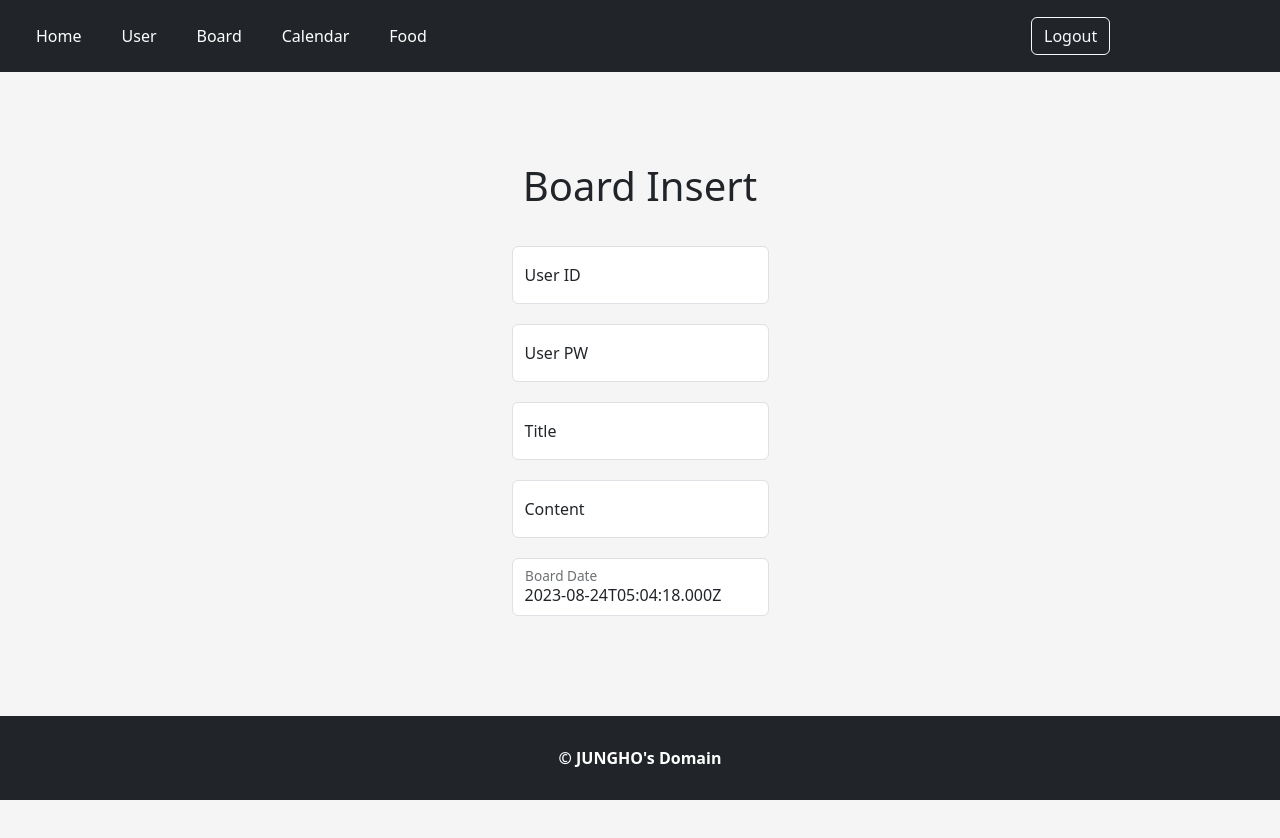
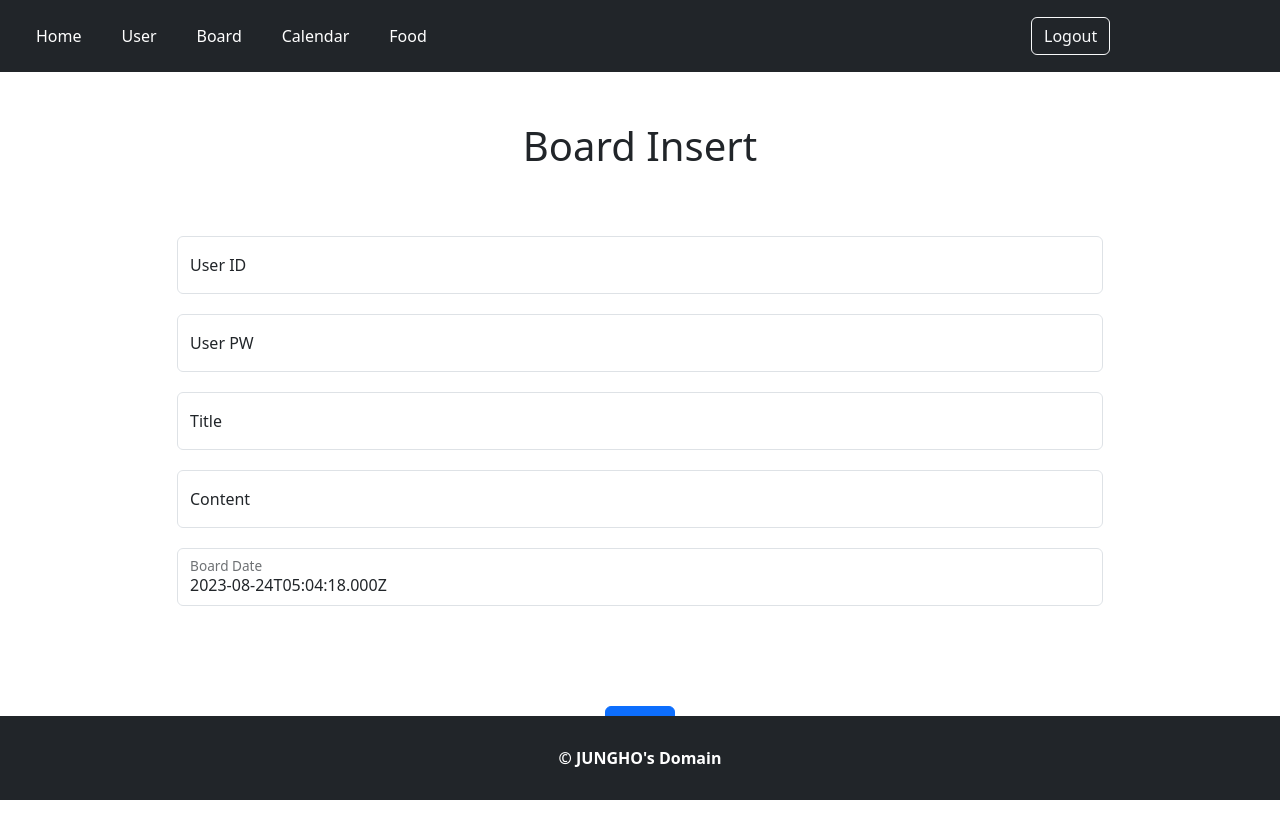
Before and after one commit to JUNGHO-GIT/LIFECHANGE, a React (Create React App) app in the folder client/: page /boardInsert in a window 1280 px wide. Shown: the top 838 px of the page. Built offline with nearby package versions, Linux system fonts and the light colour scheme; no server answers.

Commit message:
modified:   client/src/page/board/BoardInsert.tsx modified:   client/src/page/board/BoardUpdate.tsx

```diff
--- a/client/src/page/board/BoardInsert.tsx
+++ b/client/src/page/board/BoardInsert.tsx
@@ -1,48 +1,6 @@
 // BoardInsert.tsx
 import React, {useEffect, useState} from "react";
 import axios from "axios";
-import {createGlobalStyle} from "styled-components";
-
-// ------------------------------------------------------------------------------------------------>
-interface BoardInterface {
-  _id: string,
-  user_id: string,
-  board_title: string,
-  board_content: string,
-  board_regdate: string,
-}
-
-// ------------------------------------------------------------------------------------------------>
-const BoardInsertStyle = createGlobalStyle`
-  .boardInsert {
-    display: flex;
-    align-items: center;
-    padding-top: 40px;
-    padding-bottom: 40px;
-    background-color: #f5f5f5;
-  }
-
-  .form-BoardInsert {
-    max-width: 330px;
-    padding: 15px;
-  }
-
-  .form-BoardInsert .form-floating:focus-within {
-    z-index: 2;
-  }
-
-  .form-BoardInsert input[type="email"] {
-    margin-bottom: -1px;
-    border-bottom-right-radius: 0;
-    border-bottom-left-radius: 0;
-  }
-
-  .form-BoardInsert input[type="boardPw"] {
-    margin-bottom: 10px;
-    border-top-left-radius: 0;
-    border-top-right-radius: 0;
-  }
-`;
 
 // ------------------------------------------------------------------------------------------------>
 const BoardInsert = () => {
@@ -79,6 +37,80 @@ const BoardInsert = () => {
   useEffect(() => {
     fetchBoardInsert();
   }, []);
+
+  // ---------------------------------------------------------------------------------------------->
+  const BoardInsertTable = () => {
+    return (
+      <>
+      <div className="form-floating">
+        <input type="text"
+          className="form-control"
+          id="user_id"
+          placeholder="User ID"
+          value={user_id}
+          onChange={(e) => setBoardId(e.target.value)}
+          readOnly
+        />
+        <label htmlFor="user_id">User ID</label>
+      </div>
+      <div className="empty-h20"></div>
+      <div className="form-floating">
+        <input type="text"
+          className="form-control"
+          id="boardPw"
+          placeholder="User PW"
+          value={boardPw}
+          readOnly
+          onChange={(e) => {
+            setBoardPw(e.target.value);
+          }}
+        />
+        <label htmlFor="boardPw">User PW</label>
+      </div>
+      <div className="empty-h20"></div>
+      <div className="form-floating">
+        <input type="text"
+          className="form-control"
+          placeholder="Title"
+          value={board_title}
+          id="floatingTitle"
+          onChange={(e) => {
+            setBoardTitle(e.target.value);
+          }}
+        />
+        <label htmlFor="floatingTitle">Title</label>
+      </div>
+      <div className="empty-h20"></div>
+      <div className="form-floating">
+        <input type="text"
+          className="form-control"
+          placeholder="Content"
+          value={board_content}
+          id="floatingContent"
+          onChange={(e) => {
+            setBoardContent(e.target.value);
+          }}
+        />
+        <label htmlFor="floatingContent">Content</label>
+      </div>
+      <div className="empty-h20"></div>
+      <div className="form-floating">
+        <input type="text"
+          className="form-control"
+          id="board_regdate"
+          placeholder="Board Date"
+          value={board_regdate}
+          readOnly
+          onChange={(e) => {
+            setBoardDate(e.target.value);
+          }}
+        />
+        <label htmlFor="board_regdate">Board Date</label>
+      </div>
+      <div className="empty-h50"></div>
+      </>
+    );
+  };
 
   // ---------------------------------------------------------------------------------------------->
   const BoardInsertFlow = async () => {
@@ -119,83 +151,35 @@ const BoardInsert = () => {
     }
   };
 
+  const buttonBoardInsert = () => {
+    return (
+      <button className="btn btn-primary" type="button" onClick={BoardInsertFlow}>
+        Insert
+      </button>
+    );
+  };
+
   // ---------------------------------------------------------------------------------------------->
   return (
-    <section className="boardInsert custom-flex-center"><BoardInsertStyle />
-      <form>
-        <div className="empty-h50"></div>
-        <h1 className="mb-3">Board Insert</h1>
-        <div className="empty-h20"></div>
-        <div className="form-floating">
-          <input type="text"
-            className="form-control"
-            id="user_id"
-            placeholder="User ID"
-            value={user_id}
-            onChange={(e) => setBoardId(e.target.value)}
-            readOnly
-          />
-          <label htmlFor="user_id">User ID</label>
+    <div className="container">
+      <div className="empty-h50"></div>
+      <div className="row d-flex justify-content-center">
+        <div className="col-12">
+          <h1 className="mb-3">Board Insert</h1>
         </div>
-        <div className="empty-h20"></div>
-        <div className="form-floating">
-          <input type="text"
-            className="form-control"
-            id="boardPw"
-            placeholder="User PW"
-            value={boardPw}
-            onChange={(e) => setBoardPw(e.target.value)}
-            readOnly
-          />
-          <label htmlFor="boardPw">User PW</label>
+      </div>
+      <div className="empty-h50"></div>
+      <div className="row d-flex justify-content-center">
+        <div className="col-10">
+          <form  className="form-inline">
+            {BoardInsertTable()}
+            <div className="empty-h50"></div>
+            {buttonBoardInsert()}
+          </form>
         </div>
-        <div className="empty-h20"></div>
-        <div className="form-floating">
-          <input
-            className="form-control"
-            type="text"
-            placeholder="Title"
-            value={board_title}
-            id="floatingTitle"
-            onChange={(e) => {
-              setBoardTitle(e.target.value);
-            }}
-          />
-          <label htmlFor="floatingTitle">Title</label>
-        </div>
-        <div className="empty-h20"></div>
-        <div className="form-floating">
-          <input
-            className="form-control"
-            type="text"
-            placeholder="Content"
-            value={board_content}
-            id="floatingContent"
-            onChange={(e) => {
-              setBoardContent(e.target.value);
-            }}
-          />
-          <label htmlFor="floatingContent">Content</label>
-        </div>
-        <div className="empty-h20"></div>
-        <div className="form-floating">
-          <input type="text"
-            className="form-control"
-            id="board_regdate"
-            placeholder="Board Date"
-            value={board_regdate}
-            onChange={(e) => setBoardDate(e.target.value)}
-            readOnly
-          />
-          <label htmlFor="board_regdate">Board Date</label>
-        </div>
-        <div className="empty-h100"></div>
-        <button className="w-100 btn btn-lg btn-primary" type="button" onClick={BoardInsertFlow}>
-          Insert
-        </button>
-        <div className="empty-h50"></div>
-      </form>
-    </section>
+      </div>
+      <div className="empty-h200"></div>
+    </div>
   );
 };
 
--- a/client/src/page/board/BoardUpdate.tsx
+++ b/client/src/page/board/BoardUpdate.tsx
@@ -1,44 +1,10 @@
 // BoardUpdate.tsx
 import React, {useEffect, useState} from "react";
 import axios from "axios";
-import {createGlobalStyle} from "styled-components";
-import { useLocation, useNavigate } from "react-router-dom";
-
-// ------------------------------------------------------------------------------------------------>
-const BoardUpdateStyle = createGlobalStyle`
-  .boardUpdate {
-    display: flex;
-    align-items: center;
-    padding-top: 40px;
-    padding-bottom: 40px;
-    background-color: #f5f5f5;
-  }
-
-  .form-BoardUpdate {
-    max-width: 330px;
-    padding: 15px;
-  }
-
-  .form-BoardUpdate .form-floating:focus-within {
-    z-index: 2;
-  }
-
-  .form-BoardUpdate input[type="email"] {
-    margin-bottom: -1px;
-    border-bottom-right-radius: 0;
-    border-bottom-left-radius: 0;
-  }
-
-  .form-BoardUpdate input[type="boardPw"] {
-    margin-bottom: 10px;
-    border-top-left-radius: 0;
-    border-top-right-radius: 0;
-  }
-`;
+import { useLocation } from "react-router-dom";
 
 // ------------------------------------------------------------------------------------------------>
 const BoardUpdate = () => {
-  let navParam = useNavigate();
   let _id = useLocation().state._id;
   let [board, setBoard] = useState<any>(null);
 
@@ -79,65 +45,67 @@ const BoardUpdate = () => {
     );
   }
 
+  const buttonBoardUpdate = () => {
+    return (
+      <button className="btn btn-primary" type="button" onClick={BoardUpdateFlow}>
+        Update
+      </button>
+    );
+  };
+
   // ---------------------------------------------------------------------------------------------->
-  return (
-    <section className="boardUpdate custom-flex-center"><BoardUpdateStyle />
-      <form>
-        <div className="empty-h50"></div>
-        <h1 className="mb-3">Board Update</h1>
-        <div className="empty-h20"></div>
+  const BoardUpdateTable = () => {
+    return (
+      <>
+      <div className="empty-h20"></div>
         <div className="form-floating">
-          <input type="text"
-            className="form-control"
-            id="user_id"
-            placeholder="User ID"
-            value={board.user_id}
-            readOnly
-          />
+          <input type="text" className="form-control"  placeholder="User ID"
+          value={board.user_id} readOnly />
           <label htmlFor="user_id">User ID</label>
         </div>
         <div className="empty-h20"></div>
         <div className="form-floating">
-          <input
-            className="form-control"
-            type="text"
-            placeholder="Title"
-            value={board.board_title}
-            id="floatingTitle"
-            onChange={(e) => setBoard({...board, board_title: e.target.value})}
-          />
+          <input type="text" className="form-control" placeholder="Title" value={board.board_title} onChange={(e) => setBoard({...board, board_title: e.target.value})} />
           <label htmlFor="floatingTitle">Title</label>
         </div>
         <div className="empty-h20"></div>
         <div className="form-floating">
-          <input
-            className="form-control"
-            type="text"
-            placeholder="Content"
-            value={board.board_content}
-            id="floatingContent"
-            onChange={(e) => setBoard({...board, board_content: e.target.value})}
-          />
+          <input type="text" className="form-control" placeholder="Content"
+          value={board.board_content}
+          onChange={(e) => setBoard({...board, board_content: e.target.value})} />
           <label htmlFor="floatingContent">Content</label>
         </div>
         <div className="empty-h20"></div>
         <div className="form-floating">
-          <input type="text"
-            className="form-control"
-            id="board_regdate"
-            placeholder="Board Date"
-            value={board.board_regdate}
-            readOnly
-          />
+          <input type="text" className="form-control" placeholder="Board Date"
+          value={board.board_regdate} readOnly />
           <label htmlFor="board_regdate">Board Date</label>
         </div>
-        <div className="empty-h100"></div>
-        <button className="btn btn-primary" type="button" onClick={BoardUpdateFlow}>
-          Update
-        </button>
-        <div className="empty-h50"></div>
-      </form>
-    </section>
+      </>
+    );
+  };
+
+  // ---------------------------------------------------------------------------------------------->
+  return (
+    <div className="container">
+      <div className="empty-h50"></div>
+      <div className="row d-flex justify-content-center">
+        <div className="col-12">
+          <h1 className="mb-3">Board Update</h1>
+        </div>
+      </div>
+      <div className="empty-h50"></div>
+      <div className="row d-flex justify-content-center">
+        <div className="col-10">
+          <form className="form-inline">
+            {BoardUpdateTable()}
+            <div className="empty-h50"></div>
+            {buttonBoardUpdate()}
+          </form>
+          <div className="empty-h100"></div>
+        </div>
+      </div>
+    </div>
   );
 };
 
```
